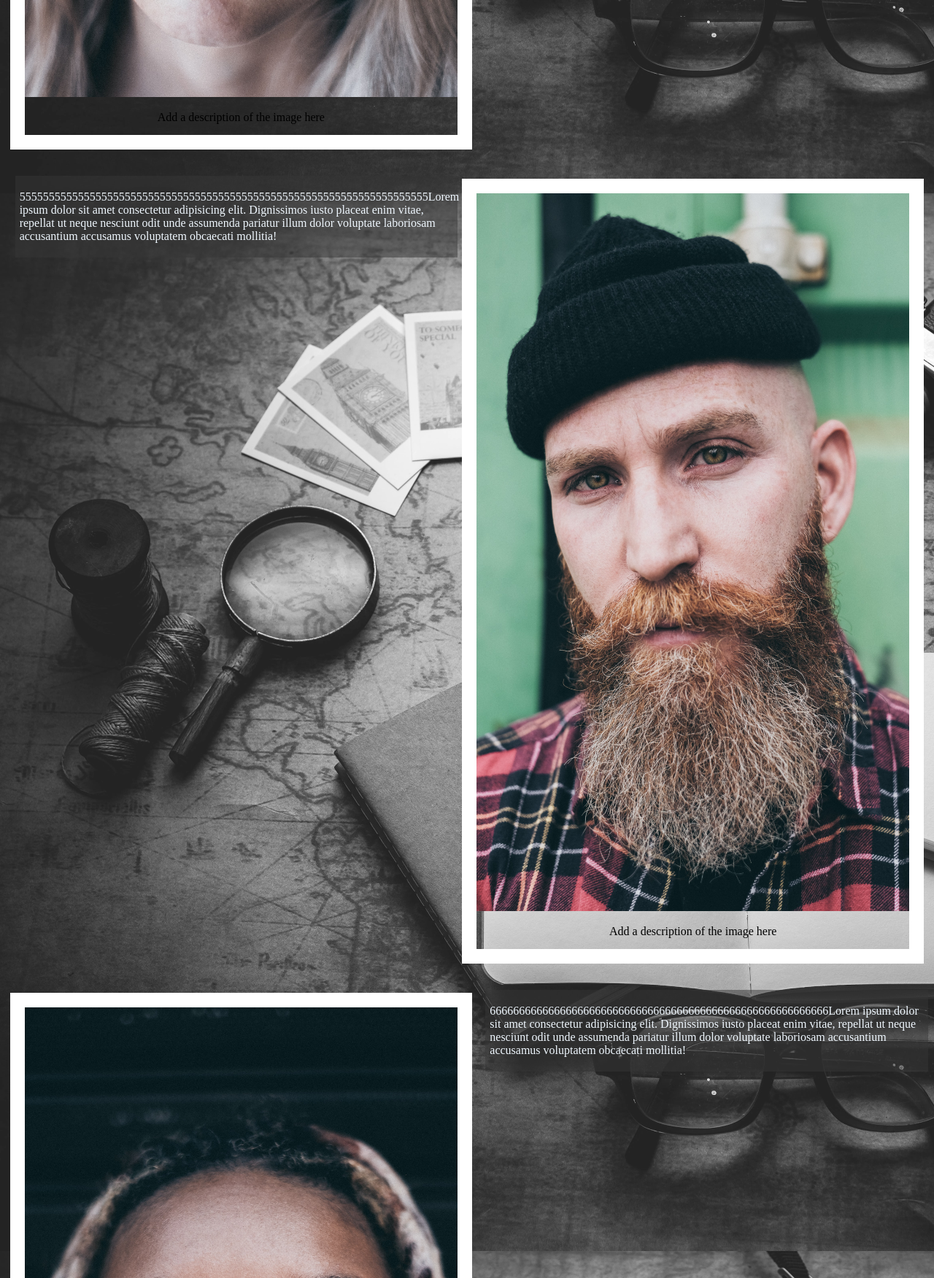
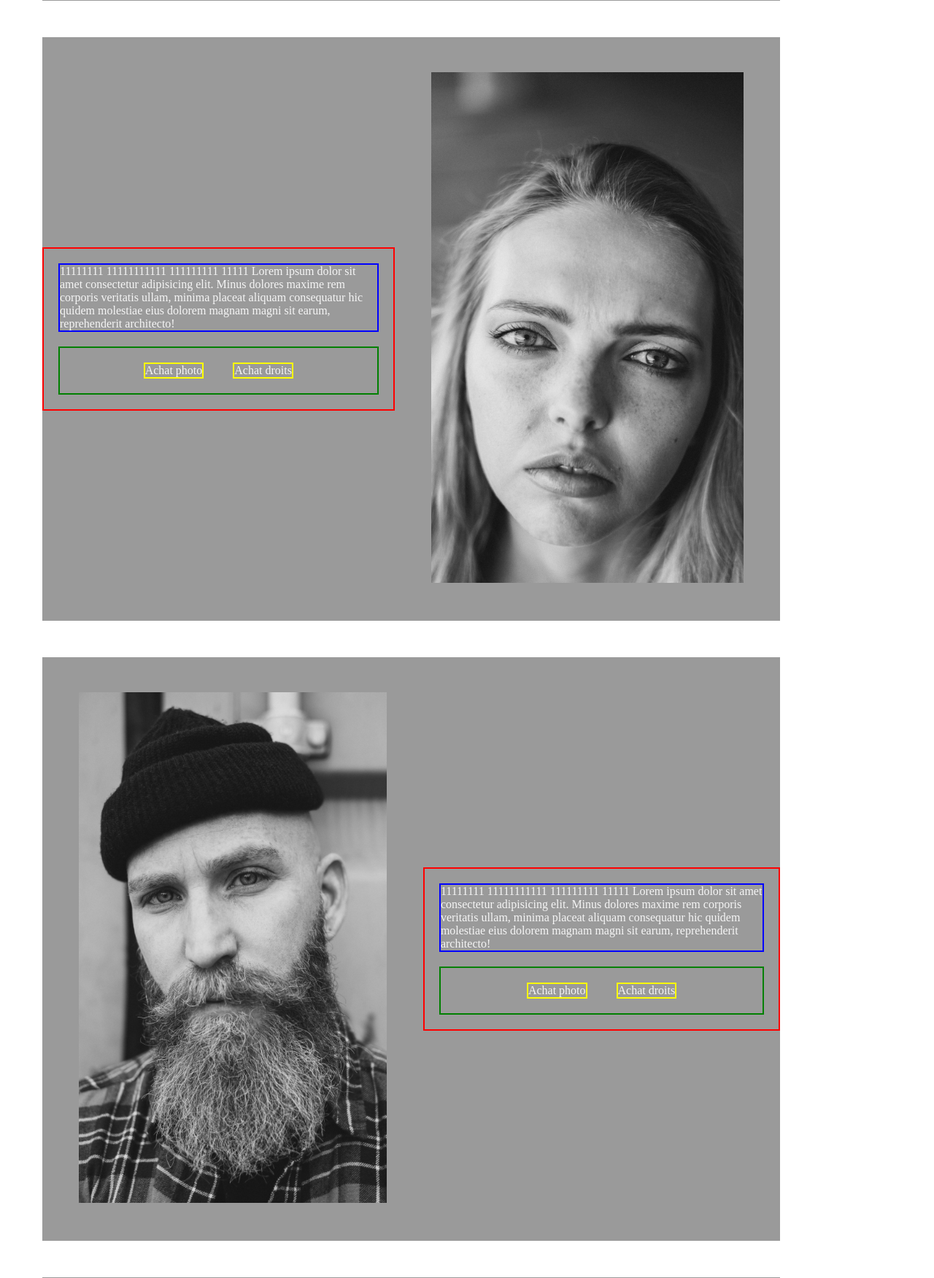
Before and after one commit to Hermoult/worldOfFaces, a PHP site: page /commande.html in a window 1280 px wide. Shown: the part 2635-4387 px from the top of the page at 73% size. Run offline with PHP 8.4, Linux system fonts and the light colour scheme.

Commit message:
maj gallery

```diff
--- a/commande.html
+++ b/commande.html
@@ -2,7 +2,7 @@
 <html>
 
 <head>
-    <link rel="stylesheet" href="style.css">
+    <link rel="stylesheet" href="styletest.css">
 
 </head>
 
@@ -11,127 +11,137 @@
     <h2>Responsive Image Gallery</h2>
     <h4>Resize the browser window to see the effect.</h4>
 
-    <div class="test">
-        <div class="responsiveright">
-            <div class="gallery">
-                <a target="_blank" href="../worldOfFaces/images/face1.jpg">
-                    <img src="../worldOfFaces/images/face1.jpg" alt="Cinque Terre" width="600" height="400">
-                </a>
-                <div class="desc">Add a description of the image here</div>
+    <div class="articleleft">
+        <div class="picture">
+            <img src="../worldOfFaces/images/face1.jpg" alt="Cinque Terre" height="700">
+        </div>
+        <div class=text>
+            <div class="description">11111111 11111111111 111111111 11111 Lorem ipsum dolor sit amet consectetur adipisicing elit. Minus dolores maxime rem corporis veritatis ullam, minima placeat aliquam consequatur hic quidem molestiae eius dolorem magnam magni sit earum, reprehenderit architecto!</div>
+            <div class = achats>
+                <div class=btn>Achat photo</div>
+                <div class=btn>Achat droits</div>
             </div>
         </div>
-        <p class="responsivetext">111111111111111111111111111111111111111111111111111111111111111111111Lorem ipsum dolor sit
-            amet consectetur adipisicing elit. Dignissimos iusto placeat enim vitae, repellat ut neque nesciunt odit unde
-            assumenda pariatur illum dolor voluptate laboriosam accusantium accusamus voluptatem obcaecati mollitia!</p>
+    </div>
 
+    <div class="articleright">
+        <div class="picture">
+            <img src="../worldOfFaces/images/face2.jpg" alt="Cinque Terre" height="700">
+        </div>
+        <div class=text>
+            <div class="description">11111111 11111111111 111111111 11111 Lorem ipsum dolor sit amet consectetur adipisicing elit. Minus dolores maxime rem corporis veritatis ullam, minima placeat aliquam consequatur hic quidem molestiae eius dolorem magnam magni sit earum, reprehenderit architecto!</div>
+            <div class = achats>
+                <div class=btn>Achat photo</div>
+                <div class=btn>Achat droits</div>
+            </div>
+        </div>
+    </div>
+
+    <div class="articleleft">
+        <div class="picture">
+            <img src="../worldOfFaces/images/face3.jpg" alt="Cinque Terre" height="700">
+        </div>
+        <div class=text>
+            <div class="description">11111111 11111111111 111111111 11111 Lorem ipsum dolor sit amet consectetur adipisicing elit. Minus dolores maxime rem corporis veritatis ullam, minima placeat aliquam consequatur hic quidem molestiae eius dolorem magnam magni sit earum, reprehenderit architecto!</div>
+            <div class = achats>
+                <div class=btn>Achat photo</div>
+                <div class=btn>Achat droits</div>
+            </div>
+        </div>
     </div>
 
 
-    <div class="responsive">
-        <div class="gallery">
-            <a target="_blank" href="../worldOfFaces/images/face2.jpg">
-                <img src="../worldOfFaces/images/face2.jpg" alt="Cinque Terre" width="600" height="400">
-            </a>
-            <div class="desc">Add a description of the image here</div>
+    <div class="articleright">
+        <div class="picture">
+            <img src="../worldOfFaces/images/face4.jpg" alt="Cinque Terre" height="700">
+        </div>
+        <div class=text>
+            <div class="description">11111111 11111111111 111111111 11111 Lorem ipsum dolor sit amet consectetur adipisicing elit. Minus dolores maxime rem corporis veritatis ullam, minima placeat aliquam consequatur hic quidem molestiae eius dolorem magnam magni sit earum, reprehenderit architecto!</div>
+            <div class = achats>
+                <div class=btn>Achat photo</div>
+                <div class=btn>Achat droits</div>
+            </div>
         </div>
     </div>
-    <p class="responsivetext">222222222222222222222222222222222222222222222222222222222222Lorem ipsum dolor sit amet
-        consectetur adipisicing elit. Dignissimos iusto placeat enim vitae, repellat ut neque nesciunt odit unde
-        assumenda pariatur illum dolor voluptate laboriosam accusantium accusamus voluptatem obcaecati mollitia!</p>
 
-    <div class="responsiveright">
-        <div class="gallery">
-            <a target="_blank" href="../worldOfFaces/images/face3.jpg">
-                <img src="../worldOfFaces/images/face3.jpg" alt="Cinque Terre" width="600" height="400">
-            </a>
-            <div class="desc">Add a description of the image here</div>
+    <div class="articleleft">
+        <div class="picture">
+            <img src="../worldOfFaces/images/face5.jpg" alt="Cinque Terre" height="700">
+        </div>
+        <div class=text>
+            <div class="description">11111111 11111111111 111111111 11111 Lorem ipsum dolor sit amet consectetur adipisicing elit. Minus dolores maxime rem corporis veritatis ullam, minima placeat aliquam consequatur hic quidem molestiae eius dolorem magnam magni sit earum, reprehenderit architecto!</div>
+            <div class = achats>
+                <div class=btn>Achat photo</div>
+                <div class=btn>Achat droits</div>
+            </div>
         </div>
     </div>
-    <p class="responsivetext">33333333333333333333333333333333333333333333333333333Lorem ipsum dolor sit amet
-        consectetur adipisicing elit. Dignissimos iusto placeat enim vitae, repellat ut neque nesciunt odit unde
-        assumenda pariatur illum dolor voluptate laboriosam accusantium accusamus voluptatem obcaecati mollitia!</p>
 
-    <div class="responsive">
-        <div class="gallery">
-            <a target="_blank" href="../worldOfFaces/images/face4.jpg">
-                <img src="../worldOfFaces/images/face4.jpg" alt="Cinque Terre" width="600" height="400">
-            </a>
-            <div class="desc">Add a description of the image here</div>
+    <div class="articleright">
+        <div class="picture">
+            <img src="../worldOfFaces/images/face6.jpg" alt="Cinque Terre" height="700">
+        </div>
+        <div class=text>
+            <div class="description">11111111 11111111111 111111111 11111 Lorem ipsum dolor sit amet consectetur adipisicing elit. Minus dolores maxime rem corporis veritatis ullam, minima placeat aliquam consequatur hic quidem molestiae eius dolorem magnam magni sit earum, reprehenderit architecto!</div>
+            <div class = achats>
+                <div class=btn>Achat photo</div>
+                <div class=btn>Achat droits</div>
+            </div>
         </div>
     </div>
-    <p class="responsivetext">444444444444444444444444444444444444444444444444444Lorem ipsum dolor sit amet consectetur
-        adipisicing elit. Dignissimos iusto placeat enim vitae, repellat ut neque nesciunt odit unde assumenda pariatur
-        illum dolor voluptate laboriosam accusantium accusamus voluptatem obcaecati mollitia!</p>
 
-    <div class="responsiveright">
-        <div class="gallery">
-            <a target="_blank" href="../worldOfFaces/images/face5.jpg">
-                <img src="../worldOfFaces/images/face5.jpg" alt="Cinque Terre" width="600" height="400">
-            </a>
-            <div class="desc">Add a description of the image here</div>
+    <div class="articleleft">
+        <div class="picture">
+            <img src="../worldOfFaces/images/face7.jpg" alt="Cinque Terre" height="700">
+        </div>
+        <div class=text>
+            <div class="description">11111111 11111111111 111111111 11111 Lorem ipsum dolor sit amet consectetur adipisicing elit. Minus dolores maxime rem corporis veritatis ullam, minima placeat aliquam consequatur hic quidem molestiae eius dolorem magnam magni sit earum, reprehenderit architecto!</div>
+            <div class = achats>
+                <div class=btn>Achat photo</div>
+                <div class=btn>Achat droits</div>
+            </div>
         </div>
     </div>
-    <p class="responsivetext">5555555555555555555555555555555555555555555555555555555555555555555555Lorem ipsum dolor
-        sit amet consectetur adipisicing elit. Dignissimos iusto placeat enim vitae, repellat ut neque nesciunt odit
-        unde assumenda pariatur illum dolor voluptate laboriosam accusantium accusamus voluptatem obcaecati mollitia!
-    </p>
 
-    <div class="responsive">
-        <div class="gallery">
-            <a target="_blank" href="../worldOfFaces/images/face6.jpg">
-                <img src="../worldOfFaces/images/face6.jpg" alt="Cinque Terre" width="600" height="400">
-            </a>
-            <div class="desc">Add a description of the image here</div>
+    <div class="articleright">
+        <div class="picture">
+            <img src="../worldOfFaces/images/face8.jpg" alt="Cinque Terre" height="700">
+        </div>
+        <div class=text>
+            <div class="description">11111111 11111111111 111111111 11111 Lorem ipsum dolor sit amet consectetur adipisicing elit. Minus dolores maxime rem corporis veritatis ullam, minima placeat aliquam consequatur hic quidem molestiae eius dolorem magnam magni sit earum, reprehenderit architecto!</div>
+            <div class = achats>
+                <div class=btn>Achat photo</div>
+                <div class=btn>Achat droits</div>
+            </div>
         </div>
     </div>
-    <p class="responsivetext">6666666666666666666666666666666666666666666666666666666666Lorem ipsum dolor sit amet
-        consectetur adipisicing elit. Dignissimos iusto placeat enim vitae, repellat ut neque nesciunt odit unde
-        assumenda pariatur illum dolor voluptate laboriosam accusantium accusamus voluptatem obcaecati mollitia!</p>
 
-    <div class="responsiveright">
-        <div class="gallery">
-            <a target="_blank" href="../worldOfFaces/images/face7.jpg">
-                <img src="../worldOfFaces/images/face7.jpg" alt="Cinque Terre" width="600" height="400">
-            </a>
-            <div class="desc">Add a description of the image here</div>
+    <div class="articleleft">
+        <div class="picture">
+            <img src="../worldOfFaces/images/face9.jpg" alt="Cinque Terre" height="700">
+        </div>
+        <div class=text>
+            <div class="description">11111111 11111111111 111111111 11111 Lorem ipsum dolor sit amet consectetur adipisicing elit. Minus dolores maxime rem corporis veritatis ullam, minima placeat aliquam consequatur hic quidem molestiae eius dolorem magnam magni sit earum, reprehenderit architecto!</div>
+            <div class = achats>
+                <div class=btn>Achat photo</div>
+                <div class=btn>Achat droits</div>
+            </div>
         </div>
     </div>
-    <p class="responsivetext">7777777777777777777777777777777777777777777Lorem ipsum dolor sit amet consectetur
-        adipisicing elit. Dignissimos iusto placeat enim vitae, repellat ut neque nesciunt odit unde assumenda pariatur
-        illum dolor voluptate laboriosam accusantium accusamus voluptatem obcaecati mollitia!</p>
 
-    <div class="responsive">
-        <div class="gallery">
-            <a target="_blank" href="../worldOfFaces/images/face8.jpg">
-                <img src="../worldOfFaces/images/face8.jpg" alt="Cinque Terre" width="600" height="400">
-            </a>
-            <div class="desc">Add a description of the image here</div>
+    <div class="articleright">
+        <div class="picture">
+            <img src="../worldOfFaces/images/face10.jpg" alt="Cinque Terre" height="700">
+        </div>
+        <div class=text>
+            <div class="description">11111111 11111111111 111111111 11111 Lorem ipsum dolor sit amet consectetur adipisicing elit. Minus dolores maxime rem corporis veritatis ullam, minima placeat aliquam consequatur hic quidem molestiae eius dolorem magnam magni sit earum, reprehenderit architecto!</div>
+            <div class = achats>
+                <div class=btn>Achat photo</div>
+                <div class=btn>Achat droits</div>
+            </div>
         </div>
     </div>
-    <p class="responsivetext">888888888888888888888888888888888888888888888Lorem ipsum dolor sit amet consectetur
-        adipisicing elit. Dignissimos iusto placeat enim vitae, repellat ut neque nesciunt odit unde assumenda pariatur
-        illum dolor voluptate laboriosam accusantium accusamus voluptatem obcaecati mollitia!</p>
 
-    <div class="responsiveright">
-        <div class="gallery">
-            <a target="_blank" href="../worldOfFaces/images/face9.jpg">
-                <img src="../worldOfFaces/images/face9.jpg" alt="Cinque Terre" width="600" height="400">
-            </a>
-            <div class="desc">Add a description of the image here</div>
-        </div>
-    </div>
-    <p class="responsivetext">9999999999999999999999999999999999999999999999Lorem ipsum dolor sit amet consectetur
-        adipisicing elit. Dignissimos iusto placeat enim vitae, repellat ut neque nesciunt odit unde assumenda pariatur
-        illum dolor voluptate laboriosam accusantium accusamus voluptatem obcaecati mollitia!</p>
-
-    <div class="responsiveright">
-        <div class="gallery">
-            <a target="_blank" href="../worldOfFaces/images/face10.jpg">
-                <img src="../worldOfFaces/images/face10.jpg" alt="Cinque Terre" width="600" height="400">
-            </a>
-            <div class="desc">Add a description of the image here</div>
-        </div>
-    </div>
 
     <div class="clearfix"></div>
 
--- a/style.css
+++ b/style.css
@@ -116,18 +116,39 @@
     animation-delay: 2s;
     animation: animgalerie 25s;
 }
-/*commande*/
+/*page commande*/
 body{
     background-image: url(../worldOfFaces/images/fond.png);
+    background-repeat: no-repeat;
+    background-attachment: fixed;
 }
-.test{
-    width: auto;
-    height: 500px;
-    background-color: tomato;
-    display: flex;
+div.article {
+    width: 80%;
+    clear: both;
+    border: 5px solid red;
+    height: 400px;
+}
+div.article img{
+    border: 20px solid rgb(255, 255, 255);
+    padding-left: 300px;
+    background-color: rgba(54, 54, 54, 0.7);
+}
+.picture{
+
+
+}
+
+.responsive {
+padding: 20px 6px;
+float: left;
+width: 30%;
+clear: both;
 }
 div.gallery {
 border: 20px solid rgb(255, 255, 255);
+padding-left: 300px;
+background-color: rgba(54, 54, 54, 0.7);
+
 }
 
 div.gallery:hover {
@@ -137,6 +158,7 @@ border: 2px solid white;
 div.gallery img {
 width: 100%;
 height: auto;
+border: solid 2px white;
 }
 
 div.desc {
@@ -144,26 +166,24 @@ padding: 15px;
 text-align: center;
 }
 
-* {
+/** {
 box-sizing: border-box;
-}
+}*/
 
-.responsive {
-padding: 20px 6px;
-float: left;
-width: 51%;
-}
+
 .responsivetext {
 padding: 20px 6px;
 float: right;
-width: 48%;
+width: 30%;
 color: aliceblue;
 background-color: rgba(54, 54, 54, 0.5);
 }
 .responsiveright {
 padding: 20px 6px;
 float: right;
-width: 51%;
+width: 30%;
+clear: both;
+
 }
 @media only screen and (max-width: 700px) {
 .responsive {
--- /dev/null
+++ b/styletest.css
@@ -0,0 +1,64 @@
+body{
+    background-image: url(../worldOfFaces/images/fond.png);
+    background-repeat: no-repeat;
+    background-attachment: fixed;
+}
+
+.articleright{
+    margin: 50px;
+    width: 80%;
+    height: 800px;
+    display: flex;
+    /*row reverse pour image a droite*/
+    flex-direction: row-reverse;
+    background-color: rgba(54, 54, 54, 0.5);
+    color: whitesmoke;
+    justify-content : center;
+    align-items : center;
+}
+.articleleft{
+    margin: 50px;
+    width: 80%;
+    height: 800px;
+    display: flex;
+    flex-direction: row;
+    background-color: rgba(54, 54, 54, 0.5);
+    color: whitesmoke;
+    justify-content : center;
+    align-items : center;
+}
+
+.text{
+    margin: auto;
+    border: 2px solid red;
+}
+.description{
+    margin: 20px;
+    border: 2px solid blue;
+
+}
+.achats{
+    margin: 20px;
+    border: 2px solid green;
+    display: flex;
+    flex-direction: row;
+    justify-content : center;
+    align-items : center;
+
+}
+.btn{
+    margin: 20px;
+    border: 2px solid yellow;
+
+}
+.picture {
+    margin: 50px;
+	-webkit-filter: grayscale(100%);
+	filter: grayscale(100%);
+	-webkit-transition: .3s ease-in-out;
+	transition: .3s ease-in-out;
+}
+.picture:hover {
+	-webkit-filter: grayscale(0);
+	filter: grayscale(0);
+}
```
